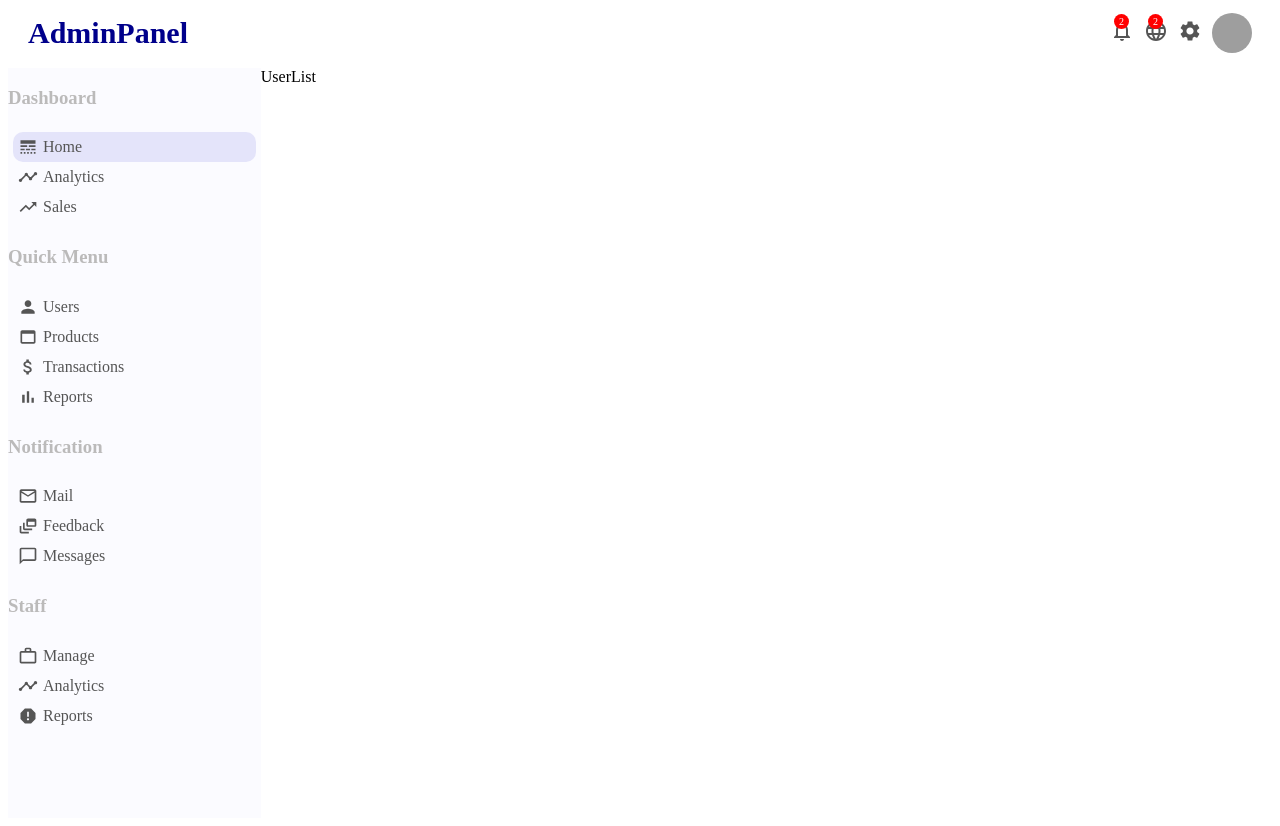
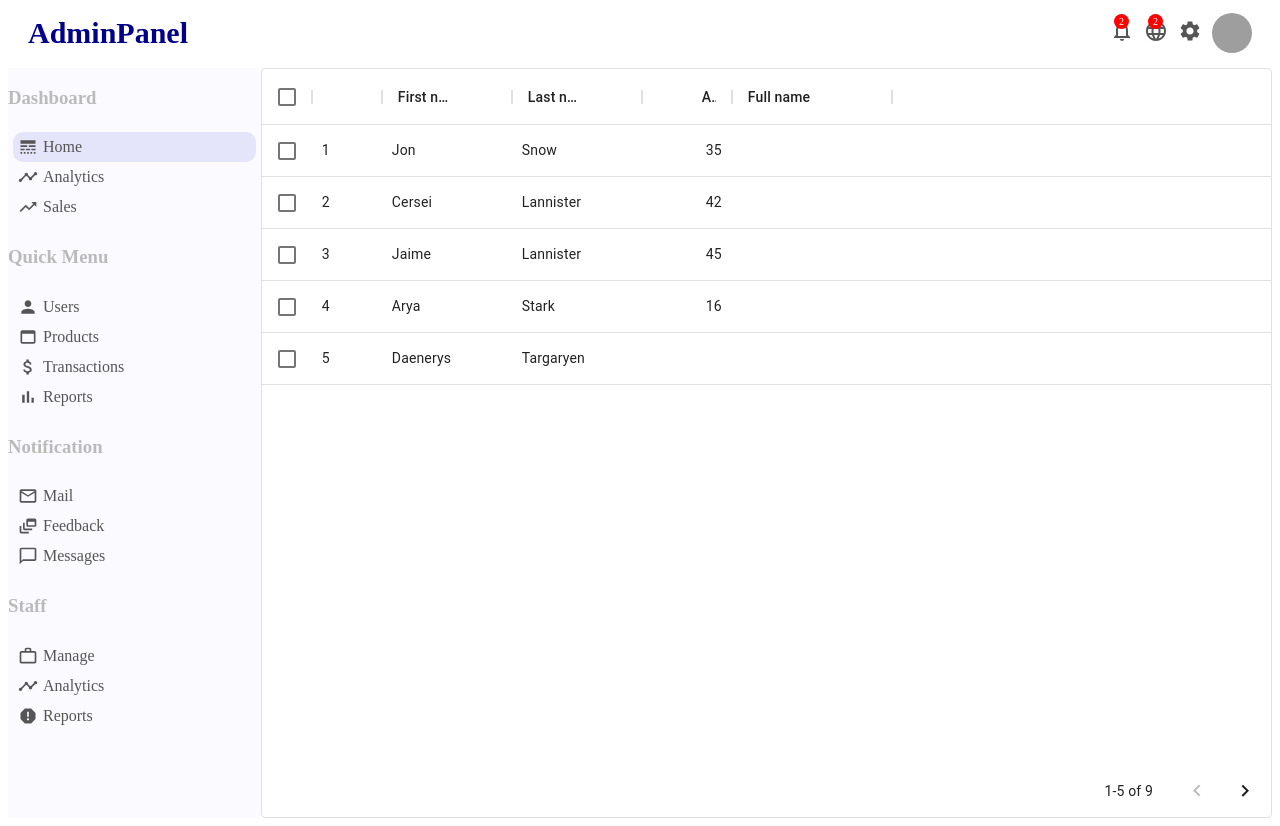
Before and after one commit to ishanEPR/UI_Design, a React (Create React App) app in the folder AdminPanel_ReactJS/admin_panel/: page /users in a window 1280 px wide. Built offline with nearby package versions, Linux system fonts and the light colour scheme; grey boxes are pictures that could not be loaded.

Commit message:
add table

```diff
--- a/AdminPanel_ReactJS/admin_panel/package.json
+++ b/AdminPanel_ReactJS/admin_panel/package.json
@@ -4,6 +4,7 @@
   "private": true,
   "dependencies": {
     "@material-ui/core": "^4.11.4",
+    "@material-ui/data-grid": "^4.0.0-alpha.32",
     "@material-ui/icons": "^4.11.2",
     "@testing-library/jest-dom": "^5.11.4",
     "@testing-library/react": "^11.1.0",
--- a/AdminPanel_ReactJS/admin_panel/src/pages/userList/UserList.jsx
+++ b/AdminPanel_ReactJS/admin_panel/src/pages/userList/UserList.jsx
@@ -1,10 +1,43 @@
 import React from 'react';
 import "./userList.css";
+import { DataGrid } from '@material-ui/data-grid';
 
 export default function UserList() {
+    const columns = [
+        { field: 'id', headerName: 'ID', width: 70 },
+        { field: 'firstName', headerName: 'First name', width: 130 },
+        { field: 'lastName', headerName: 'Last name', width: 130 },
+        {
+          field: 'age',
+          headerName: 'Age',
+          type: 'number',
+          width: 90,
+        },
+        {
+          field: 'fullName',
+          headerName: 'Full name',
+          description: 'This column has a value getter and is not sortable.',
+          sortable: false,
+          width: 160,
+
+        },
+      ];
+
+      const rows = [
+        { id: 1, lastName: 'Snow', firstName: 'Jon', age: 35 },
+        { id: 2, lastName: 'Lannister', firstName: 'Cersei', age: 42 },
+        { id: 3, lastName: 'Lannister', firstName: 'Jaime', age: 45 },
+        { id: 4, lastName: 'Stark', firstName: 'Arya', age: 16 },
+        { id: 5, lastName: 'Targaryen', firstName: 'Daenerys', age: null },
+        { id: 6, lastName: 'Melisandre', firstName: null, age: 150 },
+        { id: 7, lastName: 'Clifford', firstName: 'Ferrara', age: 44 },
+        { id: 8, lastName: 'Frances', firstName: 'Rossini', age: 36 },
+        { id: 9, lastName: 'Roxie', firstName: 'Harvey', age: 65 },
+      ];
     return (
         <div className="userList">
-        UserList
+            <DataGrid rows={rows} columns={columns} pageSize={5} checkboxSelection />
+
 
         </div>
     )
```
Also changed, not shown: 1 other file (tests, documents, lock files or other folders).
